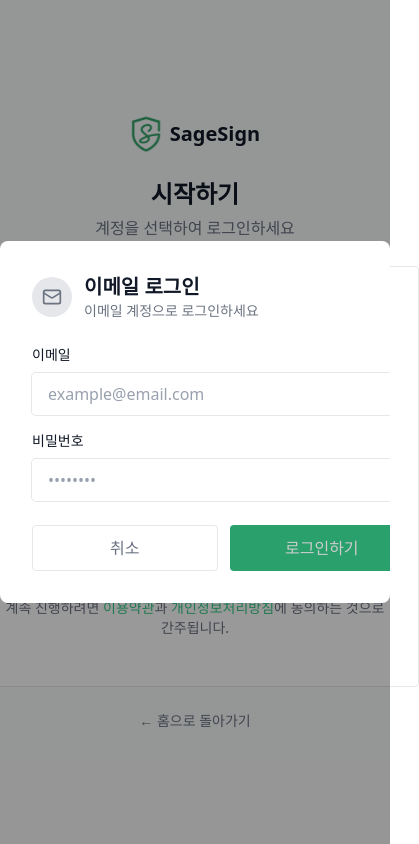
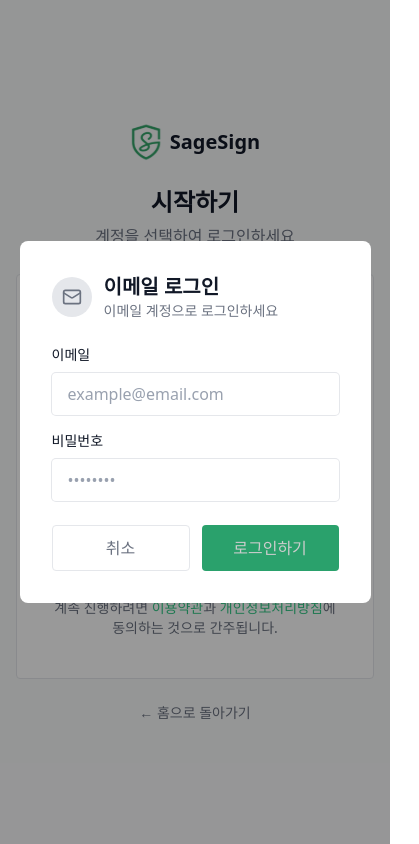
Before and after one commit to SafeSignProject/safeSign-frontend, a React (Vite) app: page /login in a window 390 px wide. Both pictures are taken after a click on the button "이메일로 계속하기". Shown: the whole page, 419 px wide, since content can reach past the window. Built offline with nearby package versions, Linux system fonts and the light colour scheme; a web font is replaced by a local one.

Commit message:
feat: 로그인 페이지 모바일 레이아웃 적용

```diff
--- a/src/components/auth/LoginForm.tsx
+++ b/src/components/auth/LoginForm.tsx
@@ -8,14 +8,14 @@ const LoginForm = () => {
   const [isOpen, setIsOpen] = useState(false);
 
   return (
-    <section className='border-light-gray max-w-md space-y-4 rounded-sm border bg-white p-8'>
+    <section className='border-light-gray w-full max-w-md space-y-4 rounded-sm border bg-white p-6 sm:p-8'>
       <SocialLoginSection />
 
       <Button
         type='button'
         label='이메일로 계속하기'
         icon={<Mail size={20} className='text-[#4B5563]' />}
-        className='text-dark h-12.5 w-95.5 border border-[#E5E7EB] bg-inherit font-medium hover:brightness-95 active:brightness-90'
+        className='text-dark h-12.5 w-full border border-[#E5E7EB] bg-inherit font-medium hover:brightness-95 active:brightness-90'
         onClick={() => setIsOpen(true)}
       />
 
--- a/src/components/auth/SocialLoginSection.tsx
+++ b/src/components/auth/SocialLoginSection.tsx
@@ -8,13 +8,13 @@ const SocialLoginSection = () => {
         type='button'
         label='Google 로그인'
         icon={<GoogleIcon />}
-        className='text-dark border-light-gray h-12.5 w-95.5 border bg-inherit font-medium hover:brightness-95 active:brightness-90'
+        className='text-dark border-light-gray h-12.5 w-full border bg-inherit font-medium hover:brightness-95 active:brightness-90'
       />
       <Button
         type='button'
         label='카카오 로그인'
         icon={<KakaoIcon />}
-        className='text-dark h-12.5 w-95.5 bg-[#FEE500] font-medium hover:brightness-95 active:brightness-90'
+        className='text-dark h-12.5 w-full bg-[#FEE500] font-medium hover:brightness-95 active:brightness-90'
       />
 
       <div className='my-6 flex items-center gap-4'>
--- a/src/components/modal/LoginModal.tsx
+++ b/src/components/modal/LoginModal.tsx
@@ -81,7 +81,7 @@ const LoginModal = ({ onClose }: LoginModalProps) => {
   return (
     <div className='fixed inset-0 flex items-center justify-center bg-black/40' onClick={onClose}>
       <div
-        className='z-50 flex flex-col space-y-3 overflow-hidden rounded-lg bg-white p-8'
+        className='z-50 flex w-100 max-w-[90%] flex-col space-y-3 overflow-hidden rounded-lg bg-white p-8'
         onClick={(e) => e.stopPropagation()}
       >
         <section className='mb-6 flex items-center justify-start gap-3'>
@@ -90,11 +90,11 @@ const LoginModal = ({ onClose }: LoginModalProps) => {
           </div>
           <div>
             <h5 className='text-dark text-xl leading-7 font-semibold'>이메일 로그인</h5>
-            <p className='text-dark-gray text-sm'>이메일 계정으로 로그인하세요</p>
+            <p className='text-dark-gray text-sm whitespace-nowrap'>이메일 계정으로 로그인하세요</p>
           </div>
         </section>
 
-        <form onSubmit={handleSubmit(onSubmit)} className='w-95.5 space-y-4'>
+        <form onSubmit={handleSubmit(onSubmit)} className='w-full space-y-4'>
           {fields.map((field) => (
             <Input
               key={field.name}
--- a/src/pages/auth/LoginPage.tsx
+++ b/src/pages/auth/LoginPage.tsx
@@ -4,7 +4,7 @@ import { Link } from 'react-router-dom';
 
 export const LoginPage = () => {
   return (
-    <div className='flex min-h-screen flex-col items-center justify-center space-y-6 py-12'>
+    <div className='flex min-h-screen flex-col items-center justify-center space-y-6 p-4 py-12'>
       <AuthHeader title='시작하기' desc='계정을 선택하여 로그인하세요' />
       <LoginForm />
       <Link to='/' className='text-dark-gray text-sm hover:underline'>
```
Also changed, not shown: 1 other file (tests, documents, lock files or other folders).
